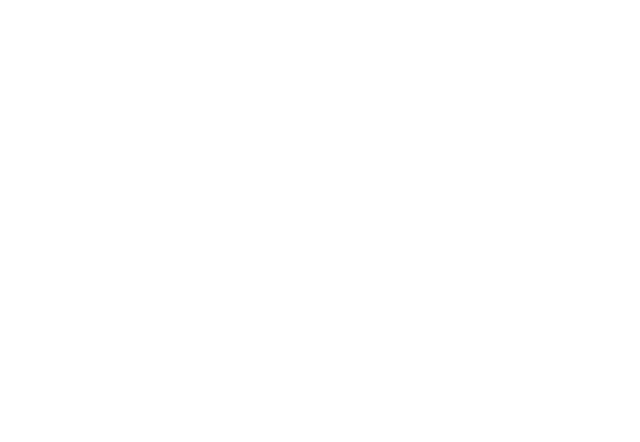
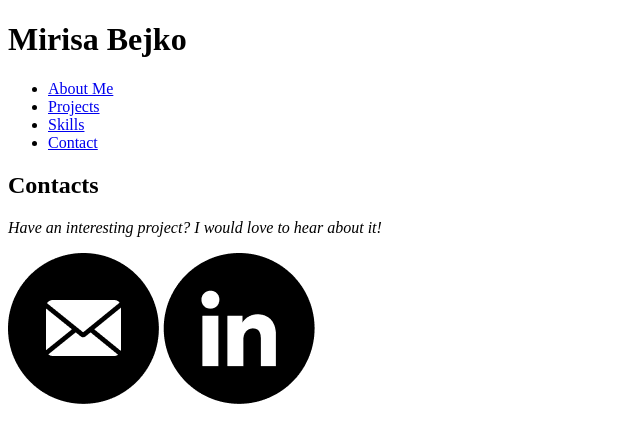
Before and after one commit to Mirismht/Portofolio, a plain HTML site: page contact.html in a window 1280 px wide. Shown: the whole page, without its empty margins (0-640 px from the left). Drawn offline with Linux system fonts and the light colour scheme.

Commit message:
updating

```diff
--- a/contact.html
+++ b/contact.html
@@ -0,0 +1,34 @@
+<!DOCTYPE html>
+<html lang="en">
+<head>
+    <meta charset="UTF-8">
+    <meta http-equiv="X-UA-Compatible" content="IE=edge">
+    <meta name="viewport" content="width=device-width, initial-scale=1.0">
+    <title>Mirisa Bejko Portofolio</title>
+</head>
+<body>
+    <header>
+        <div class="name">
+            <h1>Mirisa Bejko</h1>
+        </div>
+            <div class="navbar">
+                <ul>
+                <li><a href="#About Me">About Me</a></li>
+                <li><a href="#Projects">Projects</a></li>
+                <li><a href="#Skills">Skills</a></li>
+                <li><a href="contact.html">Contact</a></li>
+                </ul>
+            </div>
+    </header>
+        <main>
+            <div class="contact">
+                <h2>Contacts</h2>
+                <address>
+                    <p>Have an interesting project? I would love to hear about it!</p>
+                    <a href="mailto:mirisabejko@outlook.com"><img src="email.png" alt=""></a>
+                    <a href="linkedin.com/in/mirisa-b-9027bb103"><img src="linkedin.png"></a>
+                </address>
+            </div>
+        </main>
+</body>
+</html>
--- a/mirisabejko.html
+++ b/mirisabejko.html
@@ -4,8 +4,12 @@
     <meta charset="UTF-8">
     <meta http-equiv="X-UA-Compatible" content="IE=edge">
     <meta name="viewport" content="width=device-width, initial-scale=1.0">
+    <meta name="portofolio" content="My personal portofolio"/>
+    <meta http-equiv="author" content="Mirisa Bejko"/>
     <title>Mirisa Bejko Portofolio</title>
-    <link rel="stylesheet" href="style.css">
+    <link rel="stylesheet" href="style.css" type="text/css">
+    <link rel="icon" type="icon" href="favicon-32x32.png">
+    <link rel="stylesheet" href="https://fonts.googleapis.com/css2?family=Material+Symbols+Outlined:opsz,wght,FILL,GRAD@20..48,100..700,0..1,-50..200" />
 </head>
  <body>
  <header>
@@ -15,14 +19,14 @@
     </div>
     <div class="navbar">
         <ul>
-        <li>About Me</li>
-        <li>Projects</li>
-        <li>Skills</li>
-        <li>Contact</li>
+        <li><a href="#About Me">About Me</a></li>
+        <li><a href="#Projects">Projects</a></li>
+        <li><a href="#Skills">Skills</a></li>
+        <li><a href="contact.html">Contact</a></li>
         </ul>
     </div>
     <div class="container">
-        <div class="aboutme">
+        <div id="About Me" class="aboutme">
             <h2>About Me</h2>
             <p>Hello, I'm Mirisa and I'm a very enthusiastic self tought front-end developer.
             I made the decision to learn coding because I've always been passionate about learning coding.
@@ -37,8 +41,8 @@
         </div>
     </div>
     <section>
-        <div class="project"></div>
-            <h2>Project</h2>
+        <div id="Projects" class="projects"></div>
+            <h2>Projects</h2>
             <ul>
                 <li>TechTopRecruiter</li>
                 <li></li>
@@ -47,7 +51,7 @@
             </ul>
 
         </div>
-        <div class="skills">
+        <div id="Skills" class="skills">
             <h2>Skills</h2>
         </div>
     </section>
```
Also changed, not shown: contact_mail_FILL0_wght400_GRAD0_opsz48.png (added), email.png (added), favicon-32x32.png (added), githab.png (added), linkedin.png (added), skype.png (added), whatsapp.png (added).
